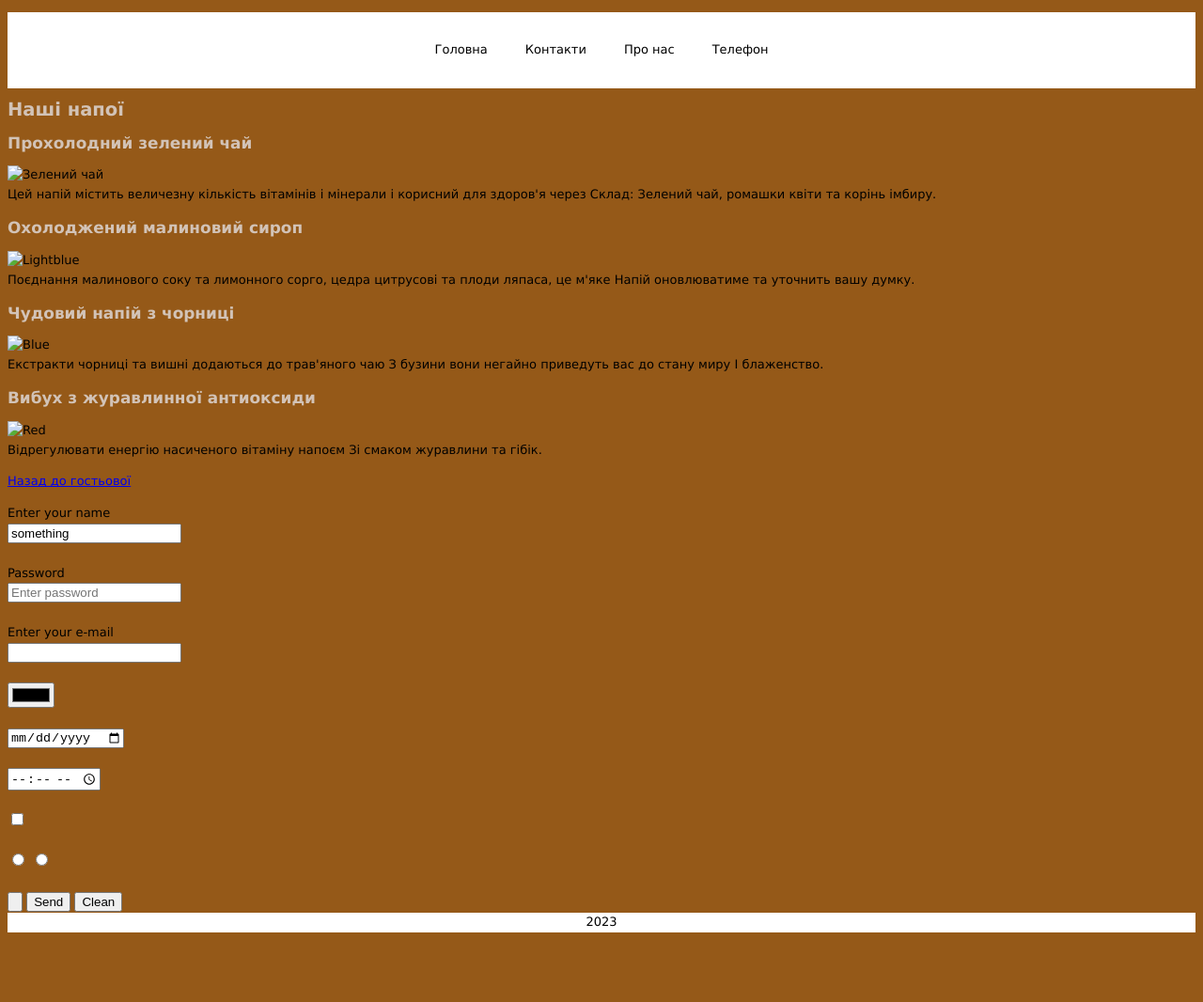
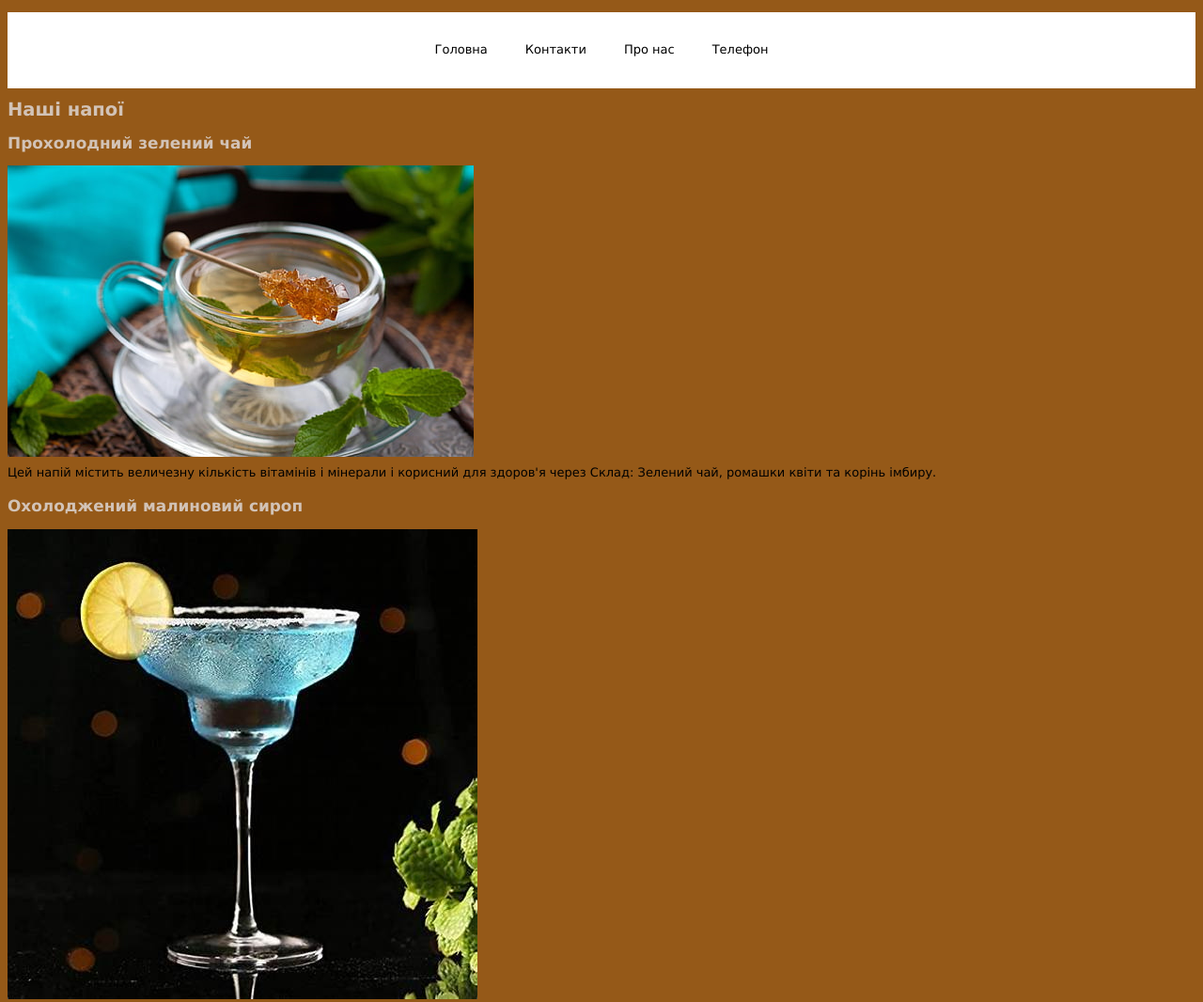
Before and after one commit to Kolya3578/headfirst, a plain HTML site: page index.html in a window 1280 px wide. Shown: the top 1066 px of the page at 94% size. Before the commit the page ends 1000 px from the top, so only its background shows below. Drawn offline with Linux system fonts and the light colour scheme.

Commit message:
first commit

```diff
--- a/index.html
+++ b/index.html
@@ -21,28 +21,28 @@
          <h1>Наші напої</h1>
             <h2>Прохолодний зелений чай</h2>
          <p class="greentea">
-            <img src="../Lab1/images/green.jpg" alt="Зелений чай"><br>
+            <img src="../images/green.jpg" alt="Зелений чай"><br>
             Цей напій містить величезну кількість вітамінів і
             мінерали і корисний для здоров'я через
             Склад: Зелений чай, ромашки квіти та корінь імбиру.
          </p>
          <h2>Охолоджений малиновий сироп</h2>
          <p class="raspberry">
-            <img src="../Lab1/images/lightblue.jpg" alt="Lightblue"><br>
+            <img src="../images/lightblue.jpg" alt="Lightblue"><br>
             Поєднання малинового соку та лимонного сорго, цедра
             цитрусові та плоди ляпаса, це м'яке
             Напій оновлюватиме та уточнить вашу думку.
          </p>
          <h2>Чудовий напій з чорниці</h2>
          <p class="blueberry">
-            <img src="../Lab1/images/blue.jpg" alt="Blue"><br>
+            <img src="../images/blue.jpg" alt="Blue"><br>
             Екстракти чорниці та вишні додаються до трав'яного чаю
             З бузини вони негайно приведуть вас до стану миру
             І блаженство.
          </p>
          <h2>Вибух з журавлинної антиоксиди</h2>
          <p>
-            <img src="../Lab1/images/red.jpg" alt="Red"><br>
+            <img src="../images/red.jpg" alt="Red"><br>
             Відрегулювати енергію насиченого вітаміну напоєм
             Зі смаком журавлини та гібік.
          </p>
```
